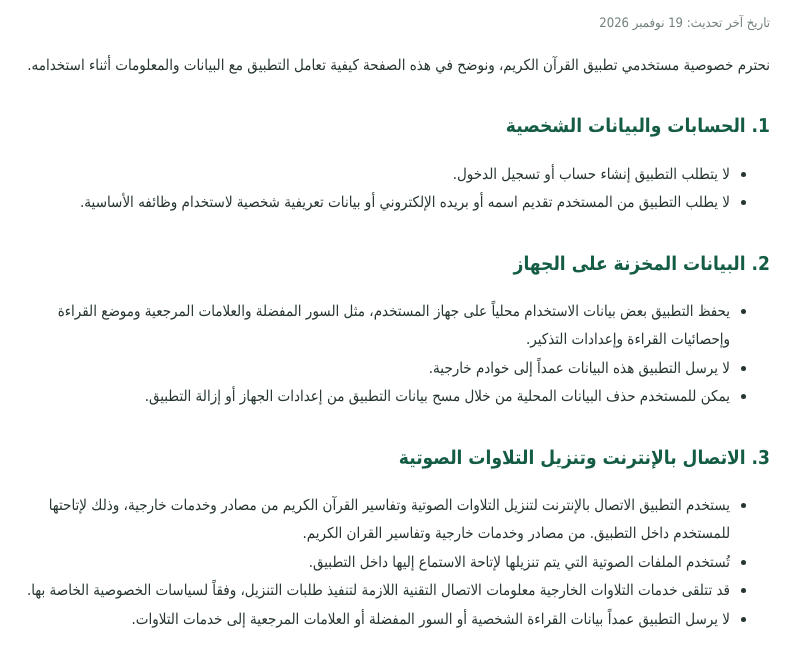
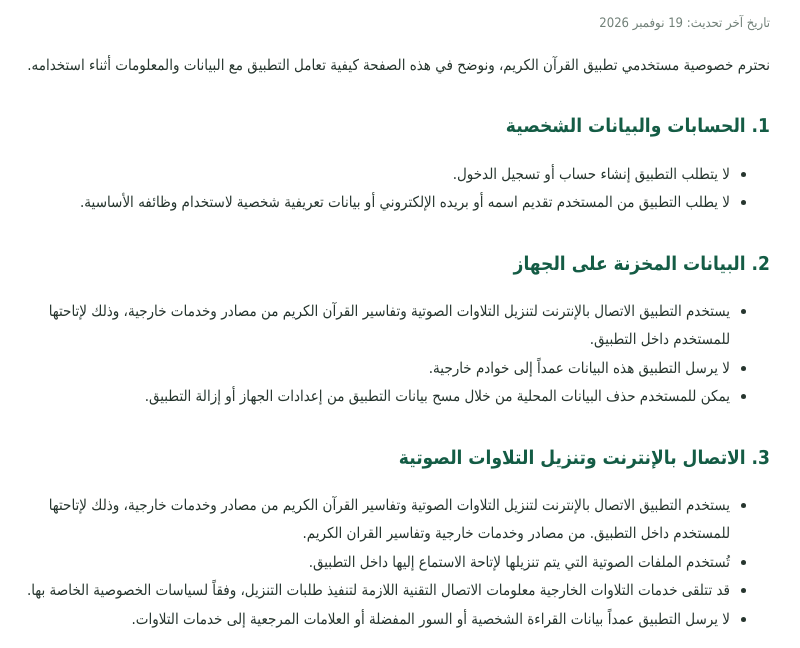
Before and after one commit to alhdad034-PH/quran-privacy-policy, a plain HTML site: page index.html in a window 1280 px wide. Shown: the part 152-800 px from the top of the page, without its empty margins (248-1048 px from the left). Drawn offline with Linux system fonts and the light colour scheme.

Commit message:
Update index.html

```diff
--- a/index.html
+++ b/index.html
@@ -65,9 +65,9 @@
 
   <h2>2. البيانات المخزنة على الجهاز</h2>
   <ul>
-    <li>يحفظ التطبيق بعض بيانات الاستخدام محلياً على جهاز المستخدم،
-    مثل السور المفضلة والعلامات المرجعية وموضع القراءة وإحصائيات
-    القراءة وإعدادات التذكير.</li>
+    <li>
+  يستخدم التطبيق الاتصال بالإنترنت لتنزيل التلاوات الصوتية وتفاسير القرآن الكريم من مصادر وخدمات خارجية، وذلك لإتاحتها للمستخدم داخل التطبيق.
+</li>
     <li>لا يرسل التطبيق هذه البيانات عمداً إلى خوادم خارجية.</li>
     <li>يمكن للمستخدم حذف البيانات المحلية من خلال مسح بيانات
     التطبيق من إعدادات الجهاز أو إزالة التطبيق.</li>
```
